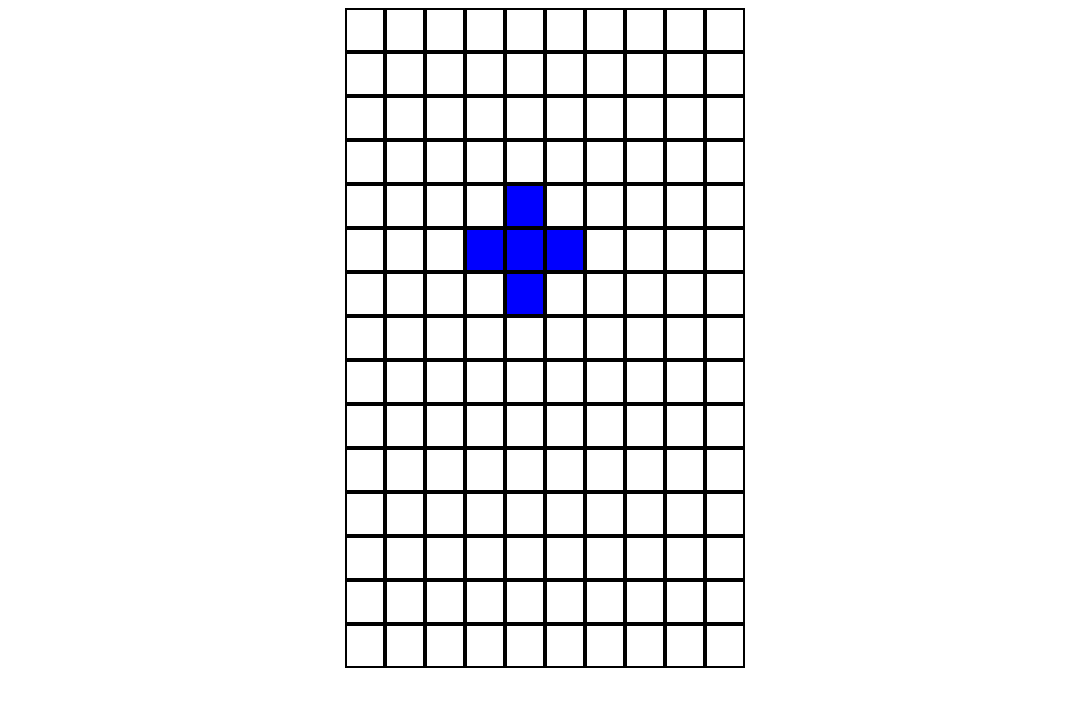
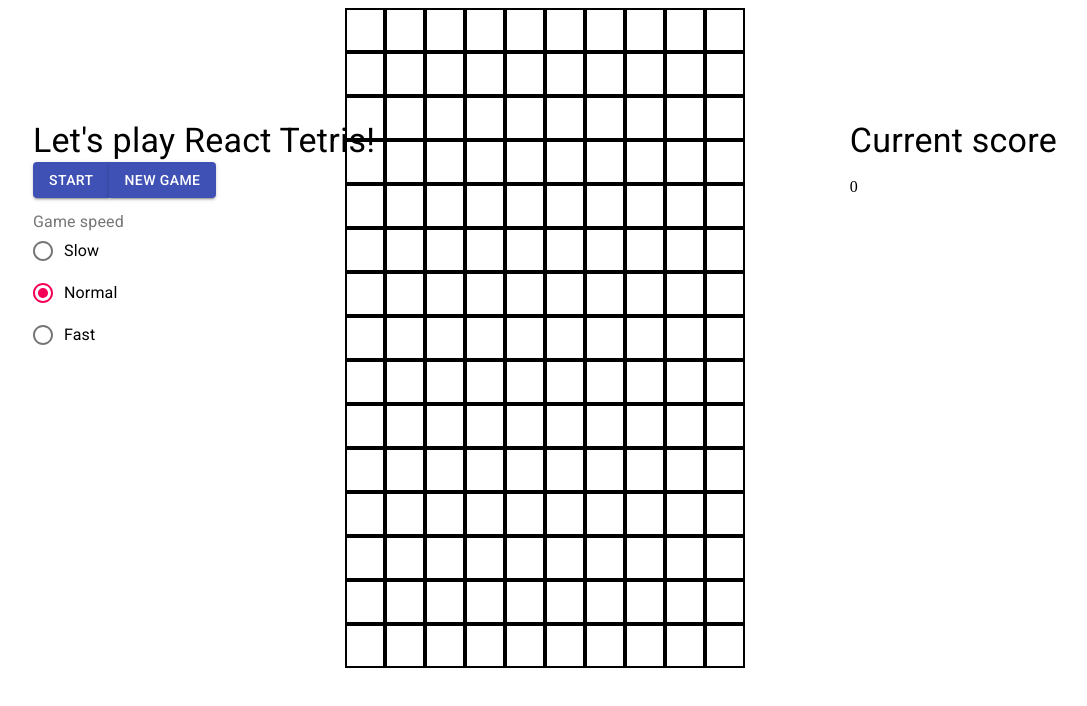
Before and after one commit to ThetaSinner/react-tetris, a React (Create React App) app: page / in a window 1280 px wide. Shown: the top 706 px of the page, without its empty margins (95-1182 px from the left). Built offline with nearby package versions, Linux system fonts and the light colour scheme.

Commit message:
Add game controls and scoring

```diff
--- a/public/index.html
+++ b/public/index.html
@@ -10,6 +10,8 @@
       content="React Tetris"
     />
     <link rel="manifest" href="%PUBLIC_URL%/manifest.json" />
+    <link rel="stylesheet" href="https://fonts.googleapis.com/css?family=Roboto:300,400,500,700&display=swap" />
+    <link rel="stylesheet" href="https://fonts.googleapis.com/icon?family=Material+Icons" />
     <title>React Tetris</title>
   </head>
   <body>
--- a/src/App.tsx
+++ b/src/App.tsx
@@ -1,31 +1,76 @@
 import React, {useEffect, useState} from 'react';
 import DisplayGrid from "./DisplayGrid";
 import {eventLoopStart} from "./Game";
+import {
+  Button,
+  ButtonGroup,
+  FormControl,
+  FormControlLabel,
+  FormLabel,
+  makeStyles,
+  Radio,
+  RadioGroup, Typography
+} from "@material-ui/core";
+import PlayerScore from "./PlayerScore";
+
+const useStyles = makeStyles({
+  gameControls: {
+    display: 'flex',
+    "flex-direction": "column",
+    position: 'absolute',
+    left: '10%',
+    top: '15%'
+  },
+  control: {
+    "margin-bottom": "1rem"
+  }
+})
+
+function createDefaultGrid() {
+  return Array(15).fill([]).map(() => Array(10).fill(''))
+}
 
 function App() {
-  // const gridModel = [
-  //     ['R', 'G', 'R', 'OR', 'B', 'R', 'G', 'R', 'OR', 'B'],
-  //     ['B', 'OR', 'B', 'OR', 'B', 'OR', 'B', 'OR', 'B', 'OR'],
-  //     ['R', 'G', 'R', 'OR', 'B', 'R', 'G', 'R', 'OR', 'B'],
-  //     ['B', 'OR', 'B', 'OR', 'B', 'OR', 'B', 'OR', 'B', 'OR'],
-  //     ['R', 'G', 'R', 'OR', 'B', 'R', 'G', 'R', 'OR', 'B'],
-  //     ['B', 'OR', 'B', 'OR', 'B', 'OR', 'B', 'OR', 'B', 'OR'],
-  //     ['R', 'G', 'R', 'OR', 'B', 'R', 'G', 'R', 'OR', 'B'],
-  //     ['B', 'OR', 'B', 'OR', 'B', 'OR', 'B', 'OR', 'B', 'OR'],
-  //     ['R', 'G', 'R', 'OR', 'B', 'R', 'G', 'R', 'OR', 'B'],
-  //     ['B', 'OR', 'B', 'OR', 'B', 'OR', 'B', 'OR', 'B', 'OR']
-  // ];
+  const [gridModel, setGridModel] = useState(createDefaultGrid)
+  const [gameSpeed, setGameSpeed] = useState('normal')
+  const [gameRunning, setGameRunning] = useState(false)
 
-  const [gridModel, setGridModel] = useState(Array(15).fill([]).map(() => Array(10).fill('')))
+  const styles = useStyles()
 
-  useEffect(() => {
-      eventLoopStart(gridModel, setGridModel)
-  }, [gridModel, setGridModel])
+  function startGame() {
+    eventLoopStart(gridModel, setGridModel, gameSpeed)
+    setGameRunning(true)
+  }
+
+  function resetGame() {
+    window.dispatchEvent(new Event('shutdown-game'))
+    window.dispatchEvent(new CustomEvent('update-score', { detail: 0 }))
+    setGridModel(createDefaultGrid)
+    setGameRunning(false)
+  }
 
   return (
-    <div>
-      <DisplayGrid gridModel={gridModel} />
-    </div>
+      <div>
+        <div className={styles.gameControls}>
+          <Typography variant="h4" component="p">Let's play React Tetris!</Typography>
+          <FormControl className={styles.control}>
+            <ButtonGroup>
+              <Button variant="contained" color="primary" disabled={gameRunning} onClick={startGame}>Start</Button>
+              <Button variant="contained" color="primary" onClick={resetGame}>New Game</Button>
+            </ButtonGroup>
+          </FormControl>
+          <FormControl className={styles.control} disabled={gameRunning}>
+            <FormLabel component="legend">Game speed</FormLabel>
+            <RadioGroup name="gameSpeed" value={gameSpeed} onChange={(e) => setGameSpeed(e.target.value)}>
+              <FormControlLabel value="slow" control={<Radio/>} label="Slow"/>
+              <FormControlLabel value="normal" control={<Radio/>} label="Normal"/>
+              <FormControlLabel value="fast" control={<Radio/>} label="Fast"/>
+            </RadioGroup>
+          </FormControl>
+        </div>
+        <PlayerScore />
+        <DisplayGrid gridModel={gridModel}/>
+      </div>
   );
 }
 
--- a/src/Game.tsx
+++ b/src/Game.tsx
@@ -8,7 +8,8 @@ enum LoopCause {
     Tick,
     InputRight,
     InputLeft,
-    InputRotate
+    InputRotate,
+    ResetGame
 }
 
 enum LoopResponse {
@@ -35,8 +36,24 @@ enum ShapeColour {
 
 export const eventLoopStart = (() => {
     let started = false
-    return (gridModel: string[][], setGridModel: Function) => {
+    return (gridModel: string[][], setGridModel: Function, speed: string) => {
         if (!started) {
+            let speedMillis = -1
+            switch (speed) {
+                case 'slow':
+                    speedMillis = 1500
+                    break
+                case 'normal':
+                    speedMillis = 1000
+                    break
+                case 'fast':
+                    speedMillis = 700
+                    break
+                default:
+                    console.log('Invalid game speed setting')
+                    return
+            }
+
             const intervalHandle = setInterval(() => {
                 const loopResponse = eventLoop(gridModel, setGridModel, LoopCause.Tick)
                 if (loopResponse === LoopResponse.Crash) {
@@ -46,9 +63,11 @@ export const eventLoopStart = (() => {
                     clearInterval(intervalHandle)
                     alert('Game over!')
                 }
-            }, 1000)
+            }, speedMillis)
 
-            window.addEventListener("keydown", (event) => {
+            const keyPressListener = (event: KeyboardEvent) => {
+                console.log('Key event')
+
                 if (event.code === 'ArrowRight') {
                     const loopResponse = eventLoop(null, null, LoopCause.InputRight)
 
@@ -94,6 +113,15 @@ export const eventLoopStart = (() => {
                         alert('Sorry, the game crashed :(')
                     }
                 }
+            }
+
+            window.addEventListener('keydown', keyPressListener)
+
+            window.addEventListener('shutdown-game', () => {
+                clearInterval(intervalHandle)
+                window.removeEventListener('keydown', keyPressListener)
+                eventLoop(null,  null, LoopCause.ResetGame)
+                started = false
             })
 
             started = true
@@ -104,14 +132,13 @@ export const eventLoopStart = (() => {
 const Paint = 'X'
 const NoPaint = ''
 
-function makeCross(): Shape {
+function makeL(): Shape {
     return {
         renderShape: [
-            [NoPaint, Paint, NoPaint],
             [Paint, Paint, Paint],
-            [NoPaint, Paint, NoPaint]
+            [NoPaint, NoPaint, Paint]
         ],
-        center: [1, 1],
+        center: [1, 0],
         position: [4, -1],
         rotation: Rotation.None,
         colour: ShapeColour.Blue
@@ -166,7 +193,7 @@ function copyShape(shape: Shape): Shape {
 
 const randomShape = (() => {
     const shapeOptions = [
-        makeCross,
+        makeL,
         makeZigZag,
         makeLineThree,
         makePyramid
@@ -201,7 +228,18 @@ const eventLoop = (() => {
     let currentShape: Shape | null = null
     let spawnNewShape = false;
 
+    let score = 0
+
     return (gridModelInput: string[][] | null, setGridModelInput: Function | null, loopCause: LoopCause): LoopResponse => {
+        if (loopCause === LoopCause.ResetGame) {
+            score = 0
+            spawnNewShape = false
+            currentShape = null
+            gridModel = null
+            setGridModel = null
+            return LoopResponse.Success
+        }
+
         if (gridModel === null || setGridModel === null) { // Run on first loop only
             if (gridModelInput !== null) {
                 gridModel = gridModelInput
@@ -332,20 +370,24 @@ const eventLoop = (() => {
         }
 
         for (let row = fullRow; row > 0; row--) {
-            gridModel[row - 1].forEach((item, index) => {
+            for (let i = 0; i < gridModel[row - 1].length; i++) {
                 if (gridModel) {
-                    gridModel[row][index] = item
+                    gridModel[row][i] = gridModel[row - 1][i]
                 } else {
                     throw Error('Error accessing the grid while clearing rows')
                 }
-            })
+            }
         }
 
         // Replace the top row, all the other rows have been copied down but this could still have something drawn on it.
         // It shouldn't do after the shift down!
         gridModel[0] = Array(gridModel[0].length).fill('')
 
-        if (fullRow == -1) {
+        // A row was cleared, increase score
+        score += gridModel[0].length
+        window.dispatchEvent(new CustomEvent('update-score', { detail: score }))
+
+        if (fullRow !== -1) {
             // Everything just shifted down, so there could be more work to do, call again!
             clearRows()
         }
--- /dev/null
+++ b/src/PlayerScore.tsx
@@ -0,0 +1,29 @@
+import {makeStyles, Typography} from "@material-ui/core";
+import React, {useState} from "react";
+
+const _makeStyles = makeStyles({
+  scoreCard: {
+    display: 'inline-block',
+    position: 'absolute',
+    right: '10%',
+    top: '15%'
+  }
+})
+
+export default function PlayerScore() {
+  const [score, setScore] = useState(0)
+
+  const styles = _makeStyles()
+
+  window.addEventListener('update-score', (e) => {
+    e.cancelBubble = true
+    setScore((e as CustomEvent).detail)
+  })
+
+  return (
+      <div className={styles.scoreCard}>
+        <Typography variant="h4" component="p">Current score</Typography>
+        <p>{score}</p>
+      </div>
+  )
+}
```
Also changed, not shown: 1 other file (tests, documents, lock files or other folders).
